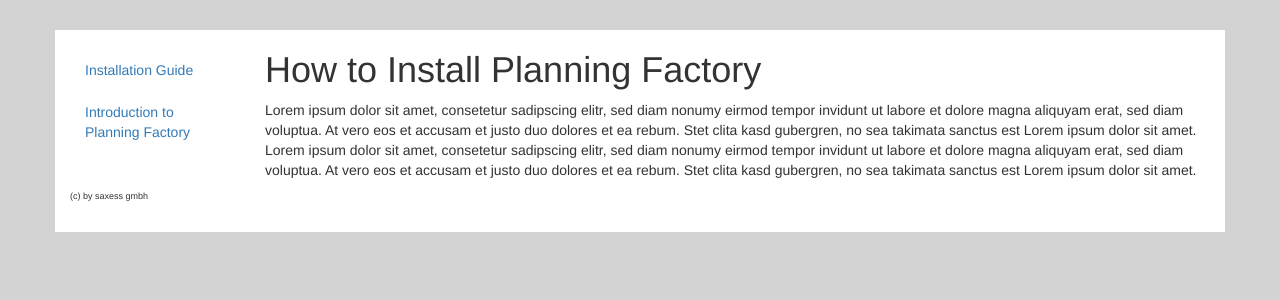
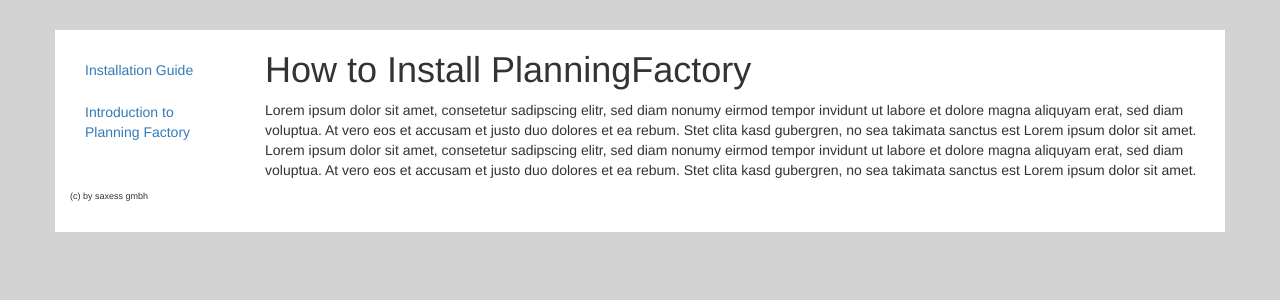
Before and after one commit to shredtechular/PlanningFactory.github.io, a Jekyll site: the page built from content/installation.md, in a window 1280 px wide. Shown: the top 300 px of the page. Built offline with Jekyll 4.4.1, drawn with Linux system fonts in a browser that asks for light colours.

Commit message:
Factory written better

```diff
--- a/content/installation.md
+++ b/content/installation.md
@@ -4,7 +4,7 @@
 page-category: content
 ---
 
-# How to Install Planning Factory
+# How to Install PlanningFactory
 
 Lorem ipsum dolor sit amet, consetetur sadipscing elitr, sed diam nonumy eirmod tempor invidunt ut labore et dolore magna
 aliquyam erat, sed diam voluptua. At vero eos et accusam et justo duo dolores et ea rebum. Stet clita kasd gubergren,
```
